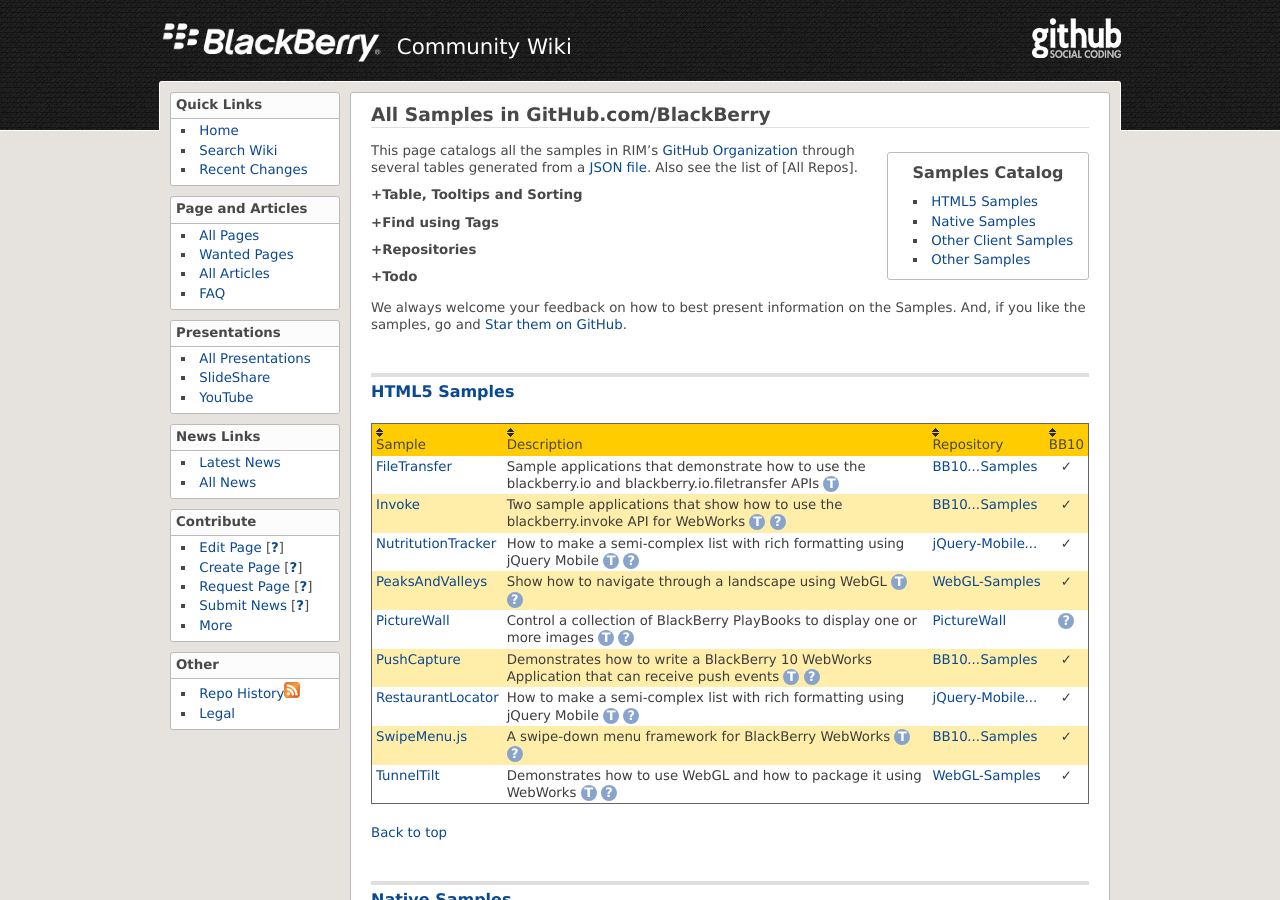
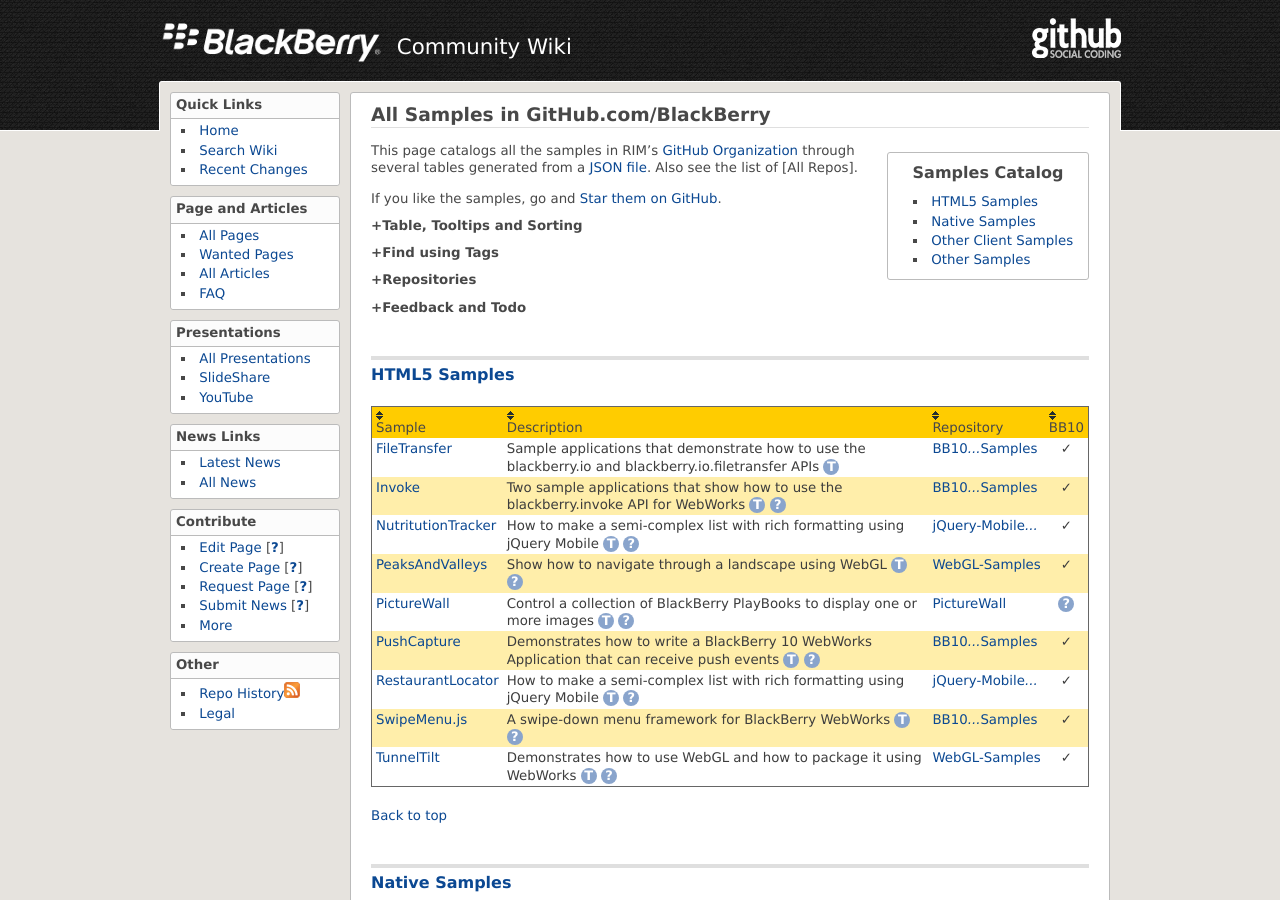
Before and after one commit to blackberry/Catalogs, a Jekyll site: the page built from All_Samples.md, in a window 1280 px wide and 900 px high. Built offline with Jekyll 4.4.1, drawn with Linux system fonts in a browser that asks for light colours.

Commit message:
Presentation changes to accompany the JS changes

```diff
--- a/All_Samples.md
+++ b/All_Samples.md
@@ -42,19 +44,26 @@ columns select the next column while pressing the 'SHIFT' (on mac) key.
 <div id='tagList'>The set of samples shown can be narrowed by clicking on one of these
 <span id='stats-tagcount'><!-- dynamic content --></span> tags:</div>
 <p>The full set of samples can be restored clicking on <span id='showAllSamples'><em>Show All</em></span>.</p>
+
+<p><em>Currently Displaying
+<span id='narrow-samplecount'><!-- dynamic content --></span> samples
+containing "<span id="narrow-currenttag"><!-- dynamic content --></span>"</em>
+</p>
+
 </div>
 
 
 <div style="margin-top:10px;" class='collapsable' label="Repositories">
 </div>
 <div style="margin-top: 2px; margin-left:30px;">
-<div id='repoList'>The tables list the repository hosting each sample, in some cases
+<p style="margin-top: 2px;">The tables list the repository hosting each sample, in some cases
 shortening the name for presentation purposes.
 Samples come from <span id='stats-repocount'><!-- dynamic content --></span> repos:
-</div><!-- dynamic content -->
+</p>
+<p><div id='repoList'><!-- dynamic content --></div></p>
 </div>
 
-<div style="margin-top:10px;" class='collapsable' id='#todo' label="Todo">
+<div style="margin-top:10px;" class='collapsable' label="Feedback and Todo">
 <!-- dynamic content -->
 </div>
 <div style="margin-top:2px; margin-left:30px;">
@@ -63,14 +72,16 @@ Samples come from <span id='stats-repocount'><!-- dynamic content --></span> rep
 <li>Record Qt2Cascades-Samples and NDK-Samples</li>
 <li>Adjust SampleBPSANE</li>
 <li>Incorporate Libraries and Frameworks</li>
-<li>Improve presentation of collapse/expand</li>
+<li>Improve presentation of collapse/expand; maybe use down/right icons</li>
 <li>Improve the reporting (# hits on tag) and presentation of narrow-to-tag section</li>
 <li>Consolidate the number of tags</li>
 </ul>
+
+<p>
+We always welcome your feedback on how to best present information in this and related pages.
+</p>
 </div>
 
-We always welcome your feedback on how to best present information on the Samples.
-And, if you like the samples, go and [Star them on GitHub](https://github.com/blog/1204-notifications-stars).
 
 <div class="dynContent">
 <div id="samplesHtml5">
```
Also changed, not shown: other parts of All_Samples.md (+2 -0 lines).
